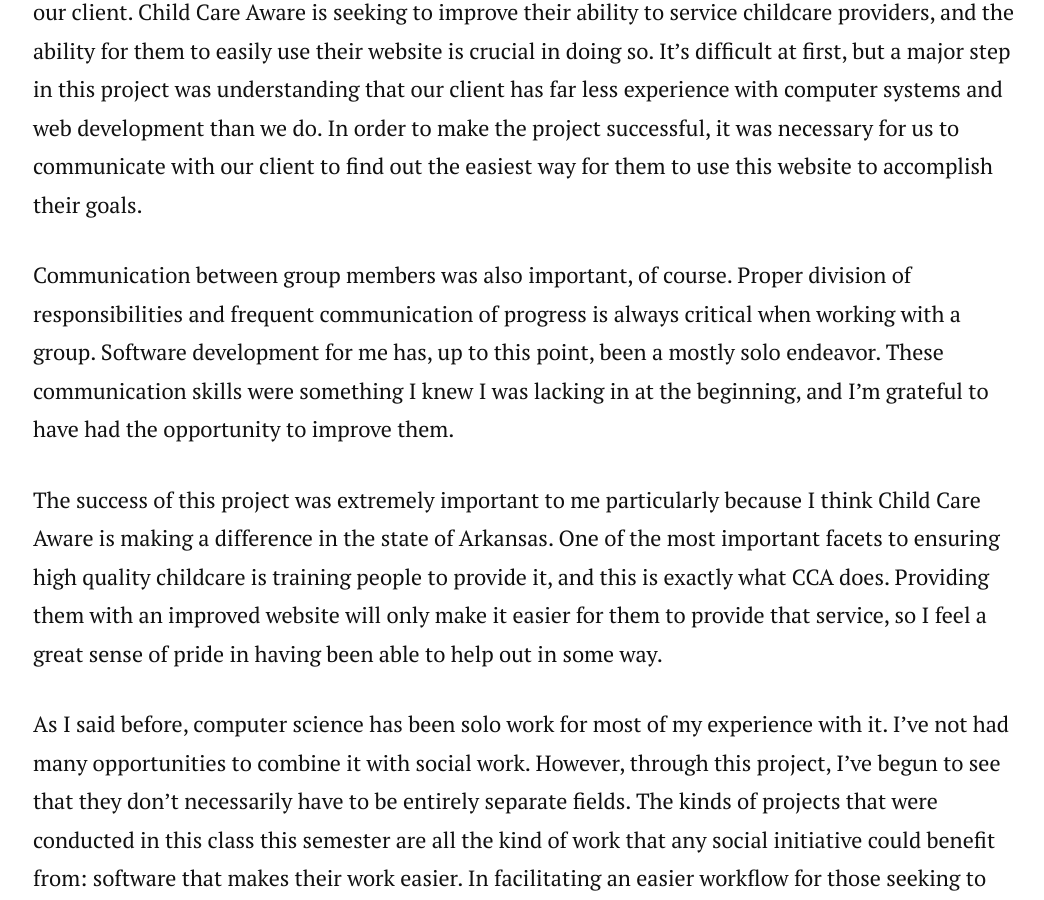
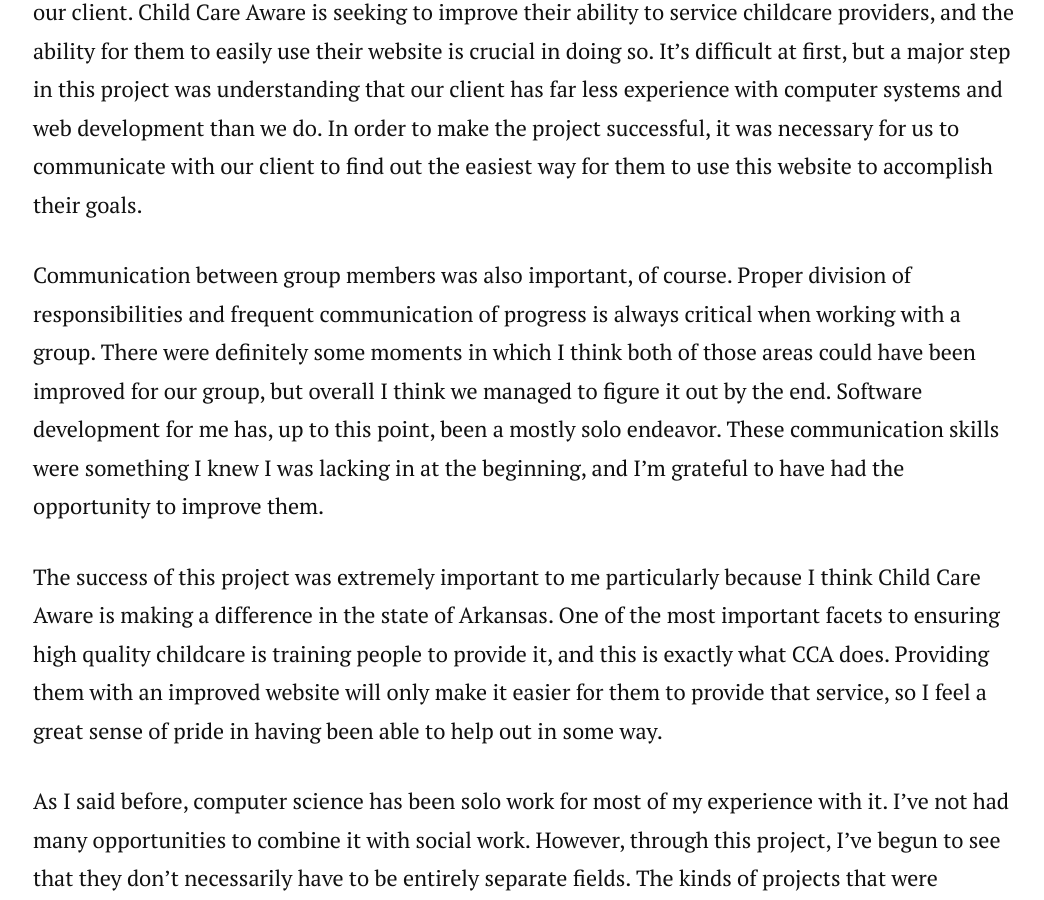
Before and after one commit to CWTBT/csci340blog, a Jekyll site: the page built from _posts/2019-12-17-sw-reflection.md, in a window 1280 px wide and 900 px high, scrolled down 515 px. Shown: the whole window, without its empty margins (112-1156 px from the left). Built offline with Jekyll 4.4.1, drawn with Linux system fonts in a browser that asks for light colours; nearby versions of some CDN libraries.

Commit message:
Added some clarification on paragraph 2

```diff
--- a/_posts/2019-12-17-sw-reflection.md
+++ b/_posts/2019-12-17-sw-reflection.md
@@ -7,7 +7,7 @@
 
 As I partially expected, the most critical skill for this kind of project is communication, and for two reasons in particular. First, the success of the project was dependent on good communication with our client. Child Care Aware is seeking to improve their ability to service childcare providers, and the ability for them to easily use their website is crucial in doing so. It’s difficult at first, but a major step in this project was understanding that our client has far less experience with computer systems and web development than we do. In order to make the project successful, it was necessary for us to communicate with our client to find out the easiest way for them to use this website to accomplish their goals.
 
-Communication between group members was also important, of course. Proper division of responsibilities and frequent communication of progress is always critical when working with a group. Software development for me has, up to this point, been a mostly solo endeavor. These communication skills were something I knew I was lacking in at the beginning, and I’m grateful to have had the opportunity to improve them.
+Communication between group members was also important, of course. Proper division of responsibilities and frequent communication of progress is always critical when working with a group. There were definitely some moments in which I think both of those areas could have been improved for our group, but overall I think we managed to figure it out by the end. Software development for me has, up to this point, been a mostly solo endeavor. These communication skills were something I knew I was lacking in at the beginning, and I’m grateful to have had the opportunity to improve them.
 
 The success of this project was extremely important to me particularly because I think Child Care Aware is making a difference in the state of Arkansas. One of the most important facets to ensuring high quality childcare is training people to provide it, and this is exactly what CCA does. Providing them with an improved website will only make it easier for them to provide that service, so I feel a great sense of pride in having been able to help out in some way.
 
```
